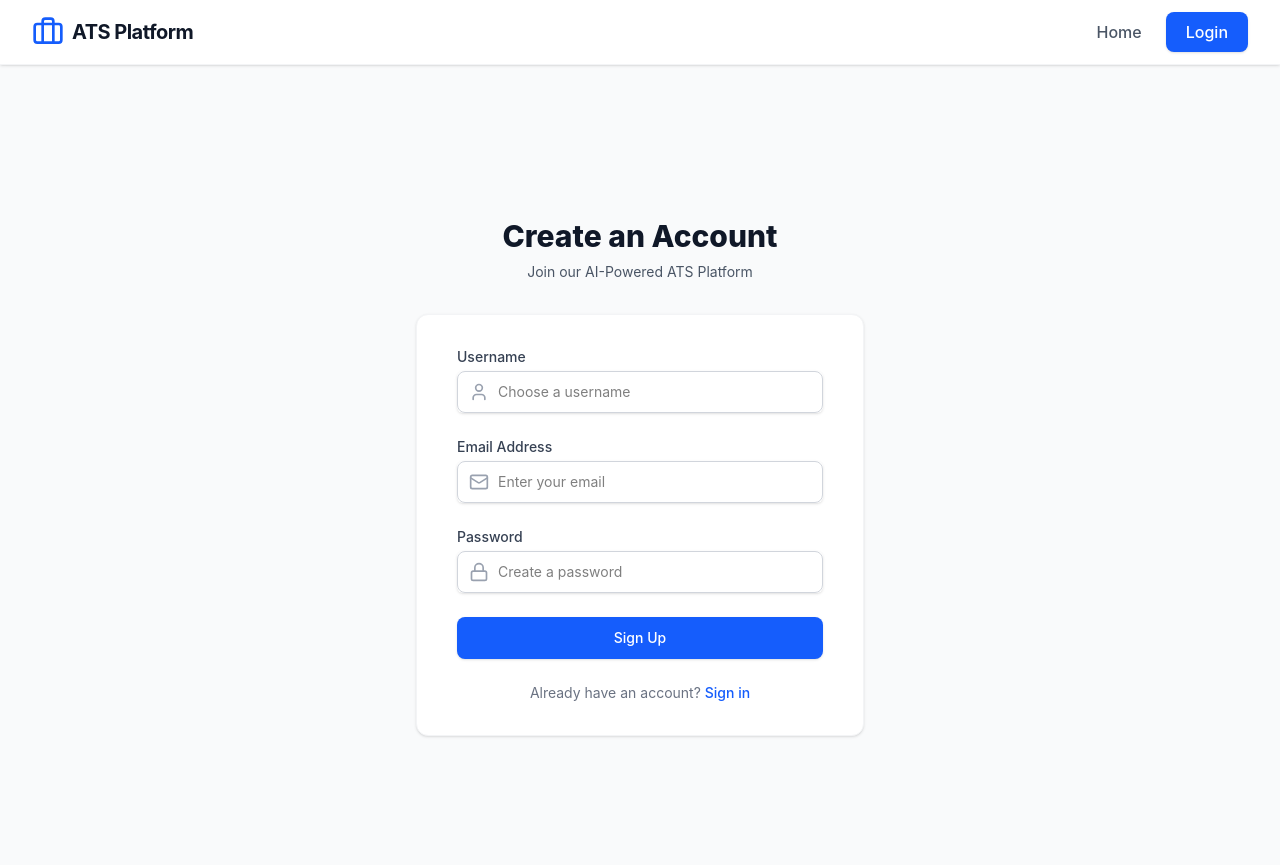
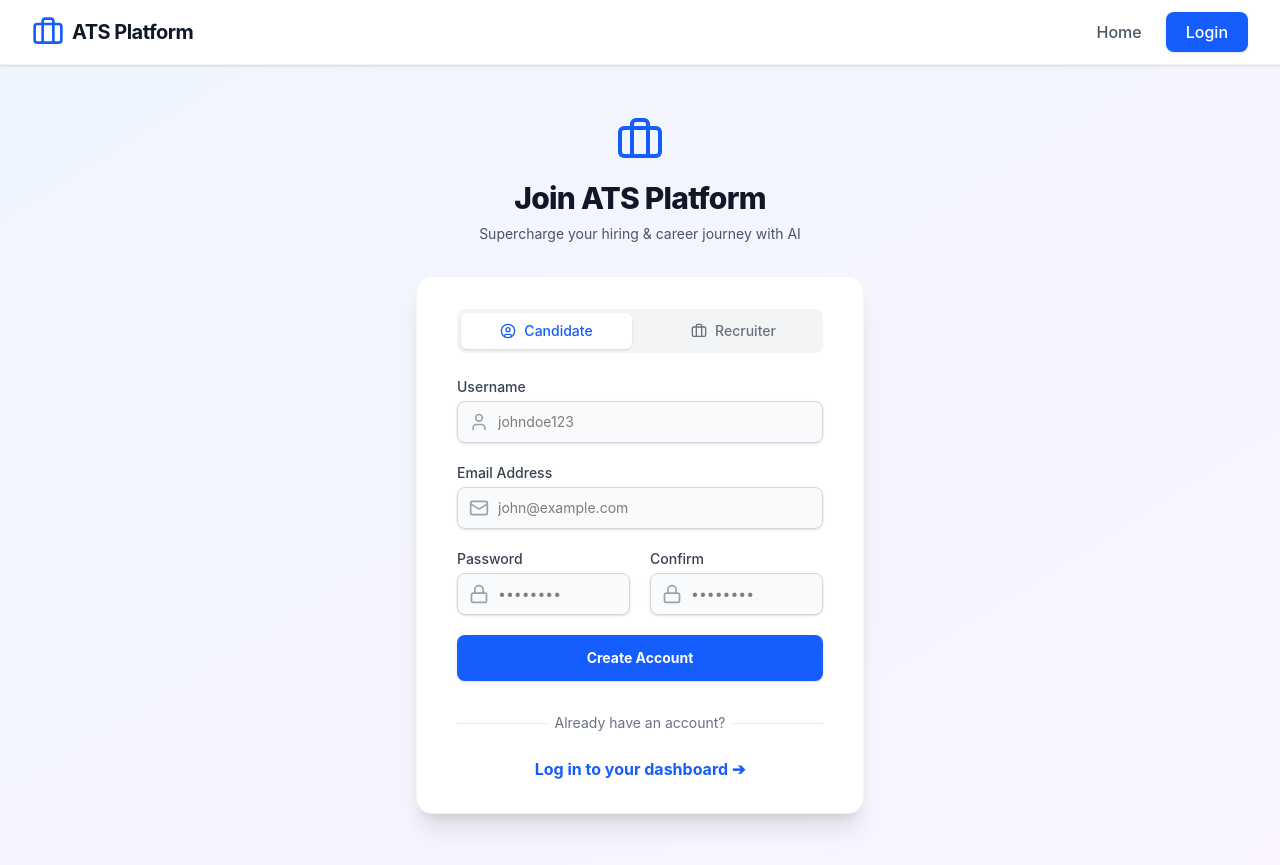
Before and after one commit to thepremkumar04/AI-Powered-ATS-Platform, a React app in the folder frontend/: page /signup in a window 1280 px wide. Built offline with nearby package versions, Linux system fonts and the light colour scheme; the HTML template or start-up script is replaced by a standard one.

Commit message:
Fixed status to ALL CAPS

```diff
--- a/frontend/src/pages/Dashboard.jsx
+++ b/frontend/src/pages/Dashboard.jsx
@@ -19,7 +19,7 @@ const Dashboard = () => {
   }, []);
 
   const fetchJobs = () => {
-    axios.get('https://ai-powered-ats-platform-bxqx.onrender.com/api/jobs/')
+    axios.get('http://127.0.0.1:8000/api/jobs/')
       .then((response) => {
         setJobs(response.data);
         setLoading(false);
@@ -30,7 +30,7 @@ const Dashboard = () => {
   // Kotha Function: Token vaadi apply chesina jobs thechukovadam
   const fetchMyApplications = () => {
     const token = localStorage.getItem('access_token');
-    axios.get('https://ai-powered-ats-platform-bxqx.onrender.com/api/applications/', {
+    axios.get('http://127.0.0.1:8000/api/applications/', {
       headers: { 'Authorization': `Bearer ${token}` } // Token pamputunnam
     })
       .then((response) => {
@@ -56,7 +56,7 @@ const Dashboard = () => {
 
     try {
       const token = localStorage.getItem('access_token');
-      await axios.post('https://ai-powered-ats-platform-bxqx.onrender.com/api/applications/', formData, {
+      await axios.post('http://127.0.0.1:8000/api/applications/', formData, {
         headers: {
           'Content-Type': 'multipart/form-data',
           'Authorization': `Bearer ${token}`
--- a/frontend/src/pages/RecruiterDashboard.jsx
+++ b/frontend/src/pages/RecruiterDashboard.jsx
@@ -220,12 +220,13 @@ const RecruiterDashboard = () => {
                             <div className="h-6 w-px bg-gray-200"></div> {/* Divider */}
 
                             {/* 🟢 FIXED: 'Shortlisted' & 'Rejected' (Capital Letters) */}
-                            <button onClick={() => handleStatusUpdate(app.id, 'Shortlisted')} className="text-green-600 hover:bg-green-50 p-2 rounded-lg transition" title="Shortlist">
-                              <CheckCircle className="w-5 h-5" />
-                            </button>
-                            <button onClick={() => handleStatusUpdate(app.id, 'Rejected')} className="text-red-600 hover:bg-red-50 p-2 rounded-lg transition" title="Reject">
-                              <XCircle className="w-5 h-5" />
-                            </button>
+                            <button onClick={() => handleStatusUpdate(app.id, 'SHORTLISTED')} className="text-green-600 hover:bg-green-50 p-2 rounded-lg transition" title="Shortlist">
+  <CheckCircle className="w-5 h-5" />
+</button>
+
+<button onClick={() => handleStatusUpdate(app.id, 'REJECTED')} className="text-red-600 hover:bg-red-50 p-2 rounded-lg transition" title="Reject">
+  <XCircle className="w-5 h-5" />
+</button>
                           </div>
                         </td>
                       </tr>
--- a/frontend/src/pages/Signup.jsx
+++ b/frontend/src/pages/Signup.jsx
@@ -1,31 +1,46 @@
 import { useState } from 'react';
 import { useNavigate, Link } from 'react-router-dom';
 import axios from 'axios';
-import { User, Lock, Mail, AlertCircle } from 'lucide-react';
+import { User, Lock, Mail, AlertCircle, Briefcase, UserCircle } from 'lucide-react';
 
 const Signup = () => {
-  const [username, setUsername] = useState('');
-  const [email, setEmail] = useState('');
-  const [password, setPassword] = useState('');
+  const [formData, setFormData] = useState({
+    username: '',
+    email: '',
+    password: '',
+    confirmPassword: '',
+    role: 'candidate' // Default role
+  });
   const [error, setError] = useState('');
   const [loading, setLoading] = useState(false);
 
   const navigate = useNavigate();
 
+  const handleChange = (e) => {
+    setFormData({ ...formData, [e.target.name]: e.target.value });
+  };
+
   const handleSignup = async (e) => {
     e.preventDefault();
     setError('');
+
+    // Password match avvakapothe ikkade aaputunnam
+    if (formData.password !== formData.confirmPassword) {
+      setError("Passwords do not match!");
+      return;
+    }
+
     setLoading(true);
 
     try {
-      // Django API ki signup details pamputunnam
       await axios.post('https://ai-powered-ats-platform-bxqx.onrender.com/api/register/', {
-        username,
-        email,
-        password,
+        username: formData.username,
+        email: formData.email,
+        password: formData.password,
+        // role: formData.role // Backend accept chesthe idi pampu
       });
 
-      // Signup success ayyaka direct ga Login page ki pampistunnam
+      alert("🎉 Account created successfully! Please log in.");
       navigate('/');
 
     } catch (err) {
@@ -36,94 +51,155 @@ const Signup = () => {
   };
 
   return (
-    <div className="min-h-screen bg-gray-50 flex flex-col justify-center py-12 sm:px-6 lg:px-8 animate-fade-in">
+    <div className="min-h-screen bg-gradient-to-br from-blue-50 to-purple-50 flex flex-col justify-center py-12 sm:px-6 lg:px-8 animate-fade-in">
       <div className="sm:mx-auto sm:w-full sm:max-w-md">
-        <h2 className="mt-6 text-center text-3xl font-extrabold text-gray-900">
-          Create an Account
+        <div className="flex justify-center text-blue-600 mb-4">
+          <Briefcase className="w-12 h-12" />
+        </div>
+        <h2 className="text-center text-3xl font-extrabold text-gray-900 tracking-tight">
+          Join ATS Platform
         </h2>
         <p className="mt-2 text-center text-sm text-gray-600">
-          Join our AI-Powered ATS Platform
+          Supercharge your hiring & career journey with AI
         </p>
       </div>
 
       <div className="mt-8 sm:mx-auto sm:w-full sm:max-w-md">
-        <div className="bg-white py-8 px-4 shadow-sm border border-gray-100 sm:rounded-xl sm:px-10">
+        <div className="bg-white py-8 px-6 shadow-xl border border-gray-100 sm:rounded-2xl sm:px-10">
 
           {error && (
-            <div className="mb-4 bg-red-50 border border-red-200 text-red-600 px-4 py-3 rounded-lg flex items-center gap-2 text-sm">
-              <AlertCircle className="w-5 h-5" />
+            <div className="mb-6 bg-red-50 border-l-4 border-red-500 text-red-700 p-4 rounded-md flex items-center gap-3 text-sm font-medium animate-fade-in">
+              <AlertCircle className="w-5 h-5 flex-shrink-0" />
               {error}
             </div>
           )}
 
-          <form className="space-y-6" onSubmit={handleSignup}>
+          <form className="space-y-5" onSubmit={handleSignup}>
+
+            {/* Role Selector */}
+            <div className="flex gap-4 p-1 bg-gray-100 rounded-lg mb-6">
+              <button
+                type="button"
+                onClick={() => setFormData({...formData, role: 'candidate'})}
+                className={`flex-1 flex justify-center items-center gap-2 py-2 text-sm font-medium rounded-md transition-all ${
+                  formData.role === 'candidate' ? 'bg-white shadow-sm text-blue-600' : 'text-gray-500 hover:text-gray-700'
+                }`}
+              >
+                <UserCircle className="w-4 h-4" /> Candidate
+              </button>
+              <button
+                type="button"
+                onClick={() => setFormData({...formData, role: 'recruiter'})}
+                className={`flex-1 flex justify-center items-center gap-2 py-2 text-sm font-medium rounded-md transition-all ${
+                  formData.role === 'recruiter' ? 'bg-white shadow-sm text-purple-600' : 'text-gray-500 hover:text-gray-700'
+                }`}
+              >
+                <Briefcase className="w-4 h-4" /> Recruiter
+              </button>
+            </div>
+
             {/* Username Input */}
             <div>
-              <label className="block text-sm font-medium text-gray-700">Username</label>
-              <div className="mt-1 relative rounded-md shadow-sm">
+              <label className="block text-sm font-medium text-gray-700 mb-1">Username</label>
+              <div className="relative rounded-lg shadow-sm">
                 <div className="absolute inset-y-0 left-0 pl-3 flex items-center pointer-events-none">
                   <User className="h-5 w-5 text-gray-400" />
                 </div>
                 <input
                   type="text"
+                  name="username"
                   required
-                  value={username}
-                  onChange={(e) => setUsername(e.target.value)}
-                  className="block w-full pl-10 pr-3 py-2.5 border border-gray-300 rounded-lg focus:ring-blue-500 focus:border-blue-500 sm:text-sm"
-                  placeholder="Choose a username"
+                  value={formData.username}
+                  onChange={handleChange}
+                  className="block w-full pl-10 pr-3 py-2.5 border border-gray-300 rounded-lg focus:ring-blue-500 focus:border-blue-500 sm:text-sm bg-gray-50 focus:bg-white transition-colors"
+                  placeholder="johndoe123"
                 />
               </div>
             </div>
 
             {/* Email Input */}
             <div>
-              <label className="block text-sm font-medium text-gray-700">Email Address</label>
-              <div className="mt-1 relative rounded-md shadow-sm">
+              <label className="block text-sm font-medium text-gray-700 mb-1">Email Address</label>
+              <div className="relative rounded-lg shadow-sm">
                 <div className="absolute inset-y-0 left-0 pl-3 flex items-center pointer-events-none">
                   <Mail className="h-5 w-5 text-gray-400" />
                 </div>
                 <input
                   type="email"
+                  name="email"
                   required
-                  value={email}
-                  onChange={(e) => setEmail(e.target.value)}
-                  className="block w-full pl-10 pr-3 py-2.5 border border-gray-300 rounded-lg focus:ring-blue-500 focus:border-blue-500 sm:text-sm"
-                  placeholder="Enter your email"
+                  value={formData.email}
+                  onChange={handleChange}
+                  className="block w-full pl-10 pr-3 py-2.5 border border-gray-300 rounded-lg focus:ring-blue-500 focus:border-blue-500 sm:text-sm bg-gray-50 focus:bg-white transition-colors"
+                  placeholder="john@example.com"
                 />
               </div>
             </div>
 
-            {/* Password Input */}
+            {/* Password Inputs in Grid */}
+            <div className="grid grid-cols-1 gap-5 sm:grid-cols-2">
               <div>
-              <label className="block text-sm font-medium text-gray-700">Password</label>
-              <div className="mt-1 relative rounded-md shadow-sm">
+                <label className="block text-sm font-medium text-gray-700 mb-1">Password</label>
+                <div className="relative rounded-lg shadow-sm">
                   <div className="absolute inset-y-0 left-0 pl-3 flex items-center pointer-events-none">
                     <Lock className="h-5 w-5 text-gray-400" />
                   </div>
                   <input
                     type="password"
+                    name="password"
                     required
-                  value={password}
-                  onChange={(e) => setPassword(e.target.value)}
-                  className="block w-full pl-10 pr-3 py-2.5 border border-gray-300 rounded-lg focus:ring-blue-500 focus:border-blue-500 sm:text-sm"
-                  placeholder="Create a password"
+                    value={formData.password}
+                    onChange={handleChange}
+                    className="block w-full pl-10 pr-3 py-2.5 border border-gray-300 rounded-lg focus:ring-blue-500 focus:border-blue-500 sm:text-sm bg-gray-50 focus:bg-white transition-colors"
+                    placeholder="••••••••"
                   />
+                </div>
+              </div>
+
+              <div>
+                <label className="block text-sm font-medium text-gray-700 mb-1">Confirm</label>
+                <div className="relative rounded-lg shadow-sm">
+                  <div className="absolute inset-y-0 left-0 pl-3 flex items-center pointer-events-none">
+                    <Lock className="h-5 w-5 text-gray-400" />
+                  </div>
+                  <input
+                    type="password"
+                    name="confirmPassword"
+                    required
+                    value={formData.confirmPassword}
+                    onChange={handleChange}
+                    className="block w-full pl-10 pr-3 py-2.5 border border-gray-300 rounded-lg focus:ring-blue-500 focus:border-blue-500 sm:text-sm bg-gray-50 focus:bg-white transition-colors"
+                    placeholder="••••••••"
+                  />
+                </div>
               </div>
             </div>
 
             <button
               type="submit"
               disabled={loading}
-              className="w-full flex justify-center py-2.5 px-4 border border-transparent rounded-lg shadow-sm text-sm font-medium text-white bg-blue-600 hover:bg-blue-700 focus:outline-none focus:ring-2 focus:ring-offset-2 focus:ring-blue-500 disabled:opacity-70"
+              className={`w-full flex justify-center py-3 px-4 border border-transparent rounded-lg shadow-sm text-sm font-bold text-white transition-all transform hover:-translate-y-0.5 ${
+                formData.role === 'recruiter' ? 'bg-purple-600 hover:bg-purple-700 focus:ring-purple-500' : 'bg-blue-600 hover:bg-blue-700 focus:ring-blue-500'
+              } focus:outline-none focus:ring-2 focus:ring-offset-2 disabled:opacity-70 disabled:hover:translate-y-0`}
             >
-              {loading ? 'Creating account...' : 'Sign Up'}
+              {loading ? 'Creating Account...' : 'Create Account'}
             </button>
           </form>
 
-          <div className="mt-6 text-center text-sm">
-            <span className="text-gray-500">Already have an account? </span>
-            <Link to="/" className="font-medium text-blue-600 hover:text-blue-500">
-              Sign in
+          <div className="mt-8 relative">
+            <div className="absolute inset-0 flex items-center">
+              <div className="w-full border-t border-gray-200" />
+            </div>
+            <div className="relative flex justify-center text-sm">
+              <span className="px-2 bg-white text-gray-500">
+                Already have an account?
+              </span>
+            </div>
+          </div>
+
+          <div className="mt-6 text-center">
+            <Link to="/" className="font-bold text-blue-600 hover:text-blue-500 transition-colors">
+              Log in to your dashboard ➔
             </Link>
           </div>
         </div>
```
Lines whose indentation alone changed are shown as unchanged.
